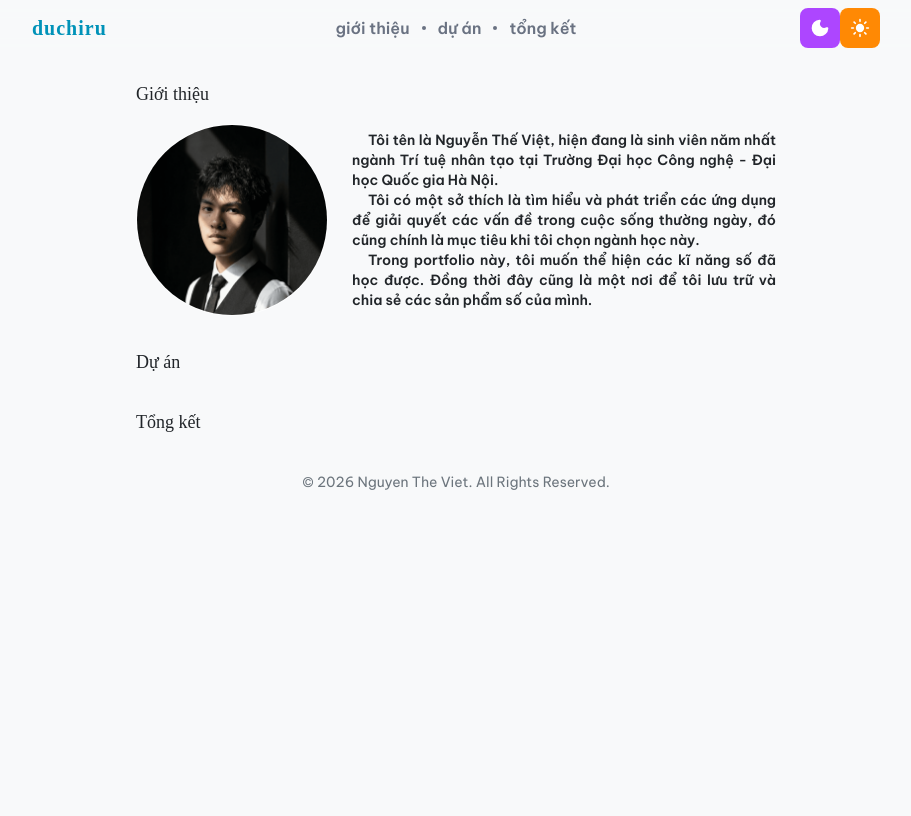
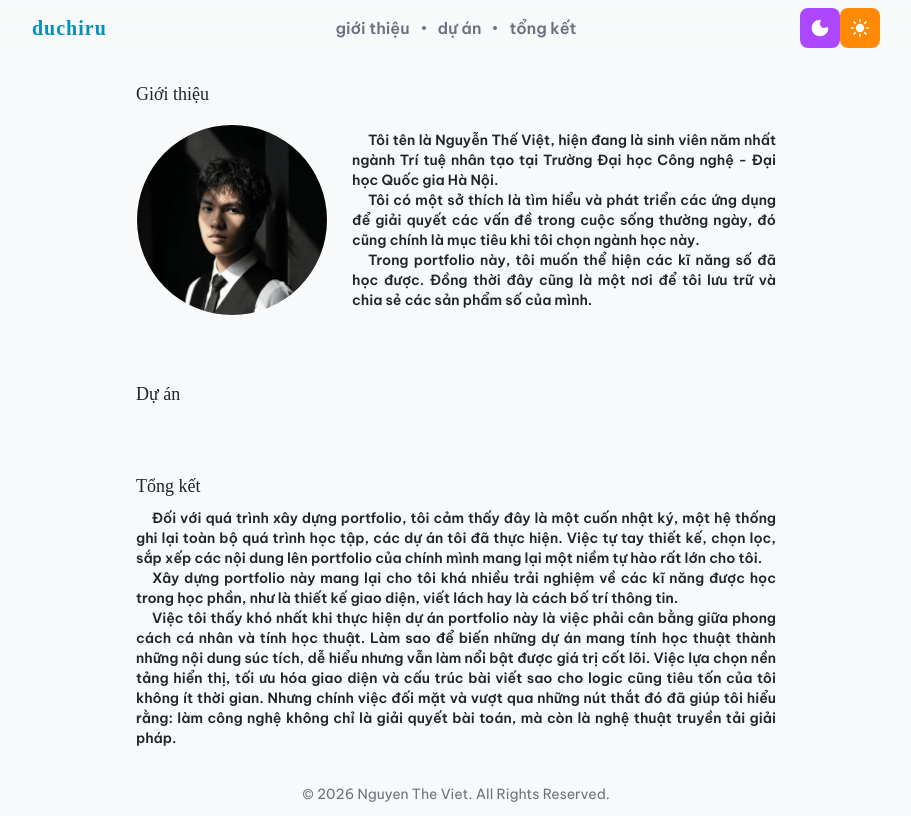
Before and after one commit to duchiru/portfolio-website, an Astro site: page / in a window 1280 px wide. Shown: the whole page, without its empty margins (184-1095 px from the left). Built offline with nearby package versions, Linux system fonts and the light colour scheme; Astro itself is replaced by a stand-in of ours; a web font is replaced by a local one.

Commit message:
feat: conclusion

```diff
--- a/src/pages/index.astro
+++ b/src/pages/index.astro
@@ -4,7 +4,7 @@ import RootLayout from "../layouts/RootLayout.astro";
 ---
 
 <RootLayout>
-  <main class="mt-14 mx-auto max-w-2xl px-4 py-6 space-y-8">
+  <main class="mt-14 mx-auto max-w-2xl px-4 py-6 space-y-16">
     <section id="about" class="space-y-4">
       <h3 class="text-lg font-display">Giới thiệu</h3>
       <div class="grid grid-cols-[auto_1fr] gap-6 items-center">
@@ -33,8 +33,31 @@ import RootLayout from "../layouts/RootLayout.astro";
       <h3 class="text-lg font-display">Dự án</h3>
     </section>
 
-    <section id="conclusion">
+    <section id="conclusion" class="space-y-2">
       <h3 class="text-lg font-display">Tổng kết</h3>
+      <div>
+        <p class="font-semibold text-sm text-justify indent-4">
+          Đối với quá trình xây dựng portfolio, tôi cảm thấy đây là một cuốn
+          nhật ký, một hệ thống ghi lại toàn bộ quá trình học tập, các dự án tôi
+          đã thực hiện. Việc tự tay thiết kế, chọn lọc, sắp xếp các nội dung lên
+          portfolio của chính mình mang lại một niềm tự hào rất lớn cho tôi.
+        </p>
+        <p class="font-semibold text-sm text-justify indent-4">
+          Xây dựng portfolio này mang lại cho tôi khá nhiều trải nghiệm về các
+          kĩ năng được học trong học phần, như là thiết kế giao diện, viết lách
+          hay là cách bố trí thông tin.
+        </p>
+        <p class="font-semibold text-sm text-justify indent-4">
+          Việc tôi thấy khó nhất khi thực hiện dự án portfolio này là việc phải
+          cân bằng giữa phong cách cá nhân và tính học thuật. Làm sao để biến
+          những dự án mang tính học thuật thành những nội dung súc tích, dễ hiểu
+          nhưng vẫn làm nổi bật được giá trị cốt lõi. Việc lựa chọn nền tảng
+          hiển thị, tối ưu hóa giao diện và cấu trúc bài viết sao cho logic cũng
+          tiêu tốn của tôi không ít thời gian. Nhưng chính việc đối mặt và vượt
+          qua những nút thắt đó đã giúp tôi hiểu rằng: làm công nghệ không chỉ
+          là giải quyết bài toán, mà còn là nghệ thuật truyền tải giải pháp.
+        </p>
+      </div>
     </section>
   </main>
 </RootLayout>
```
